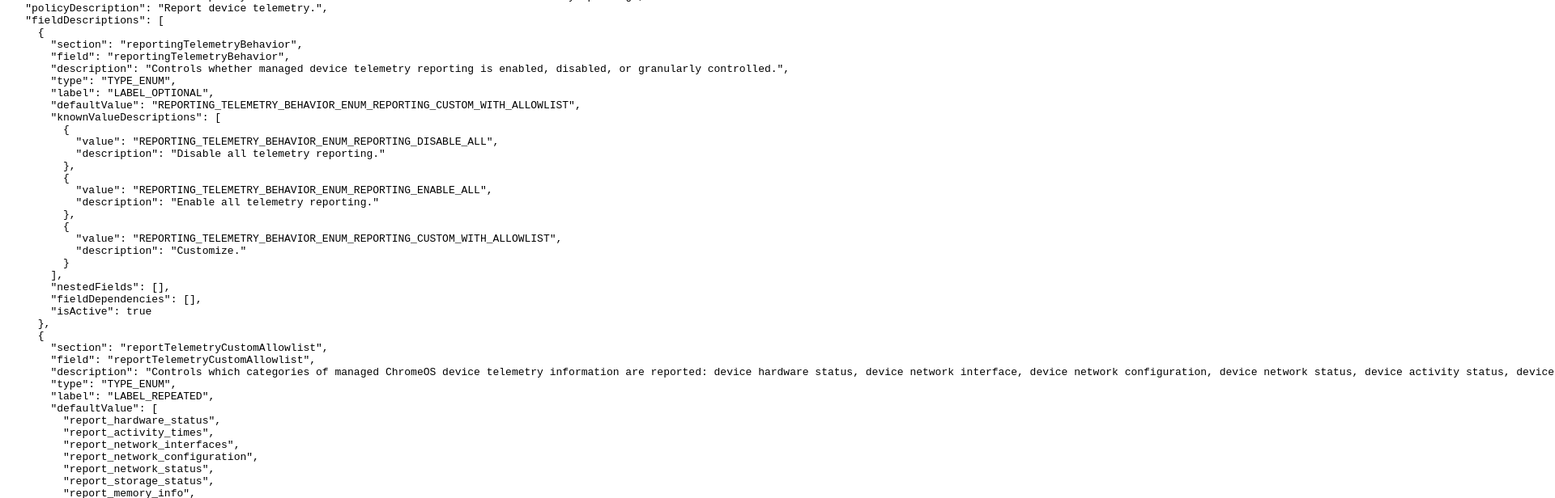
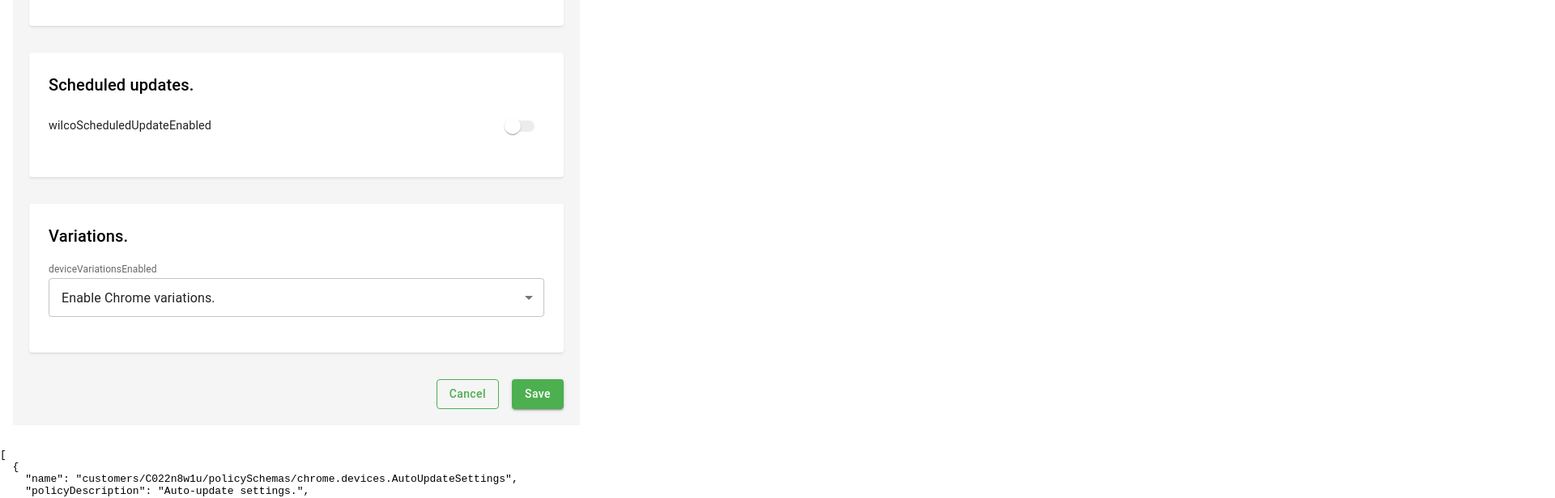
Before and after one commit to deepaksp24/policy_builder, a React (Create React App) app: page / in a window 1280 px wide. Shown: the part 1960-2576 px from the top of the page at 81% size, 1920 px wide, since content can reach past the window. Built offline with nearby package versions, Linux system fonts and the light colour scheme.

Commit message:
json generating update -- need to be tested

```diff
--- a/src/App.js
+++ b/src/App.js
@@ -1,5 +1,5 @@
 import { useState, useEffect } from "react";
-import sample from "./data/user_device_reporting.json";
+import sample from "./data/device_update.json";
 import { extractFieldData } from "./extractFieldData";
 import PolicyForm from "./PolicyForm";
 import Box from "@mui/material/Box";
@@ -12,12 +12,17 @@ function App() {
     setStoredData(extractedData); // Store the result in state
   }, []);
 
+  const handleSave = (fieldValues) => {
+    console.log("Saved values:", fieldValues);
+    // Perform save logic here
+  };
+
   return (
     <div>
+      <Box component="section" sx={{ p: 2, width: 700, heigh: 100 }}>
+        <PolicyForm storedData={storedData} onSave={handleSave} />
+      </Box>
       <pre>{JSON.stringify(storedData, null, 2)}</pre>
-      <Box component="section" sx={{ p: 2, width: 700, heigh: 100 }}>
-        <PolicyForm storedData={storedData} />
-      </Box>
     </div>
   );
 }
--- a/src/PolicyForm.js
+++ b/src/PolicyForm.js
@@ -12,10 +12,11 @@ import {
   Box,
   Switch,
   Typography,
+  Button,
 } from "@mui/material";
 import RepeatedField from "./RepeatedField";
 
-const PolicyForm = ({ storedData }) => {
+const PolicyForm = ({ storedData, onSave, onCancel }) => {
   const [fieldValues, setFieldValues] = useState({});
 
   // Initialize fieldValues with default values when the component mounts
@@ -50,6 +51,50 @@ const PolicyForm = ({ storedData }) => {
     },
     []
   );
+
+  // Recursive function to handle nested fields
+  const processField = (field, currentFieldValues) => {
+    const { field: fieldName, nestedFields } = field;
+
+    if (nestedFields && nestedFields.length > 0) {
+      // If the field has nested fields, recursively process them
+      const nestedResult = {};
+      nestedFields.forEach((nestedField) => {
+        const nestedFieldName = nestedField.field;
+        nestedResult[nestedFieldName] = processField(
+          nestedField,
+          currentFieldValues
+        );
+      });
+      return nestedResult;
+    } else {
+      // If it's a regular field, return its value
+      return currentFieldValues[fieldName] ?? field.defaultValue;
+    }
+  };
+
+  const handleSave = () => {
+    const result = {};
+
+    storedData.forEach((policy) => {
+      const policyResult = {};
+      policy.fieldDescriptions.forEach((field) => {
+        const fieldName = field.field;
+        policyResult[fieldName] = processField(field, fieldValues);
+      });
+
+      // Group by policyDescription
+      result[policy.policyDescription] = policyResult;
+    });
+
+    // Call the onSave prop with the grouped result
+    onSave(result);
+  };
+
+  const handleCancel = () => {
+    // Call the onCancel prop
+    onCancel();
+  };
 
   const FieldRenderer = React.memo(({ field, fieldValues, onFieldChange }) => {
     const {
@@ -492,6 +537,38 @@ const PolicyForm = ({ storedData }) => {
           )}
         </Box>
       ))}
+
+      {/* Save and Cancel Buttons */}
+      <Box sx={{ display: "flex", justifyContent: "flex-end", mt: 3, gap: 2 }}>
+        <Button
+          variant="outlined"
+          onClick={handleCancel}
+          sx={{
+            textTransform: "none",
+            color: "#4caf50",
+            borderColor: "#4caf50",
+            "&:hover": {
+              backgroundColor: "#e8f5e9",
+              borderColor: "#4caf50",
+            },
+          }}
+        >
+          Cancel
+        </Button>
+        <Button
+          variant="contained"
+          onClick={handleSave}
+          sx={{
+            textTransform: "none",
+            backgroundColor: "#4caf50",
+            "&:hover": {
+              backgroundColor: "#388e3c",
+            },
+          }}
+        >
+          Save
+        </Button>
+      </Box>
     </Box>
   );
 };
```
